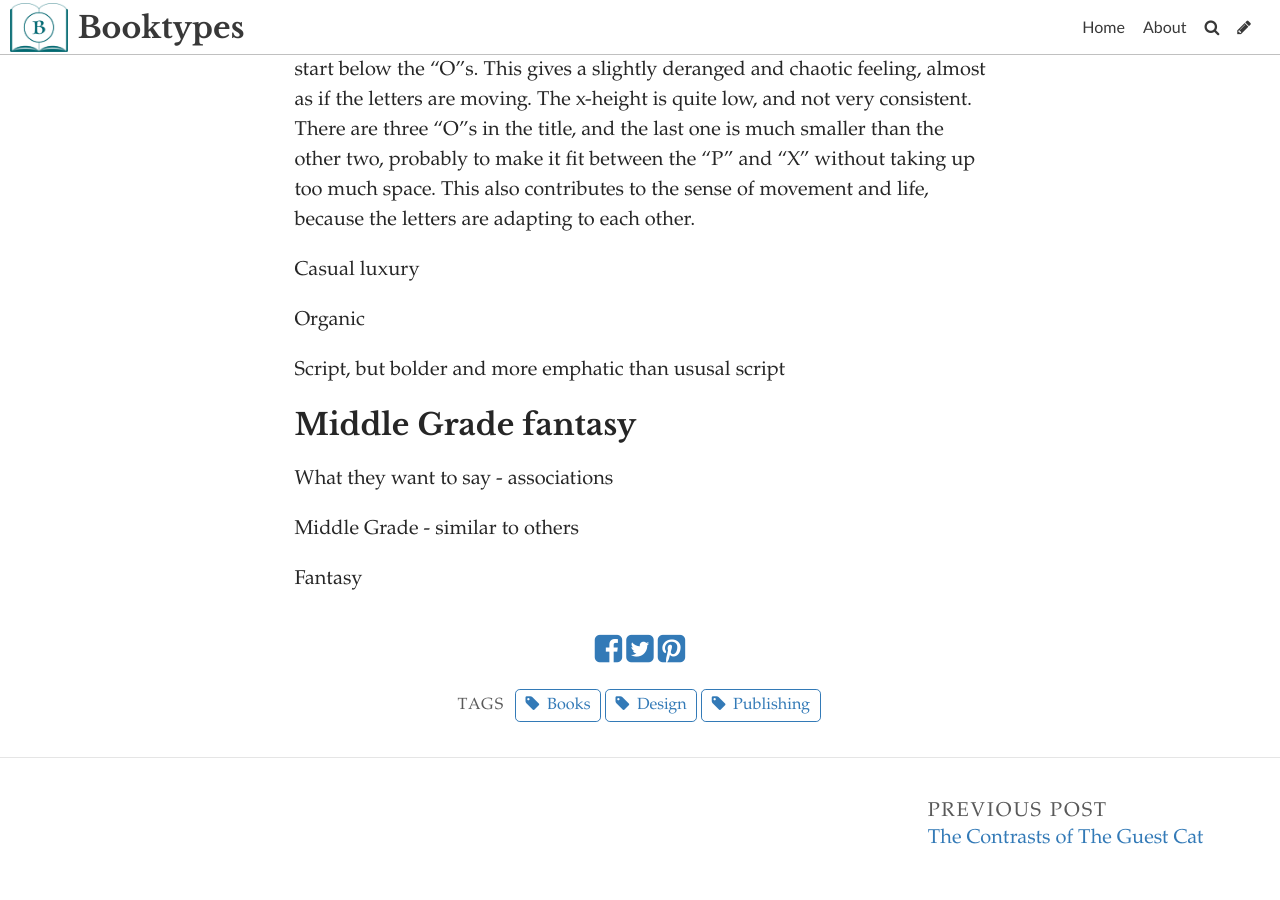
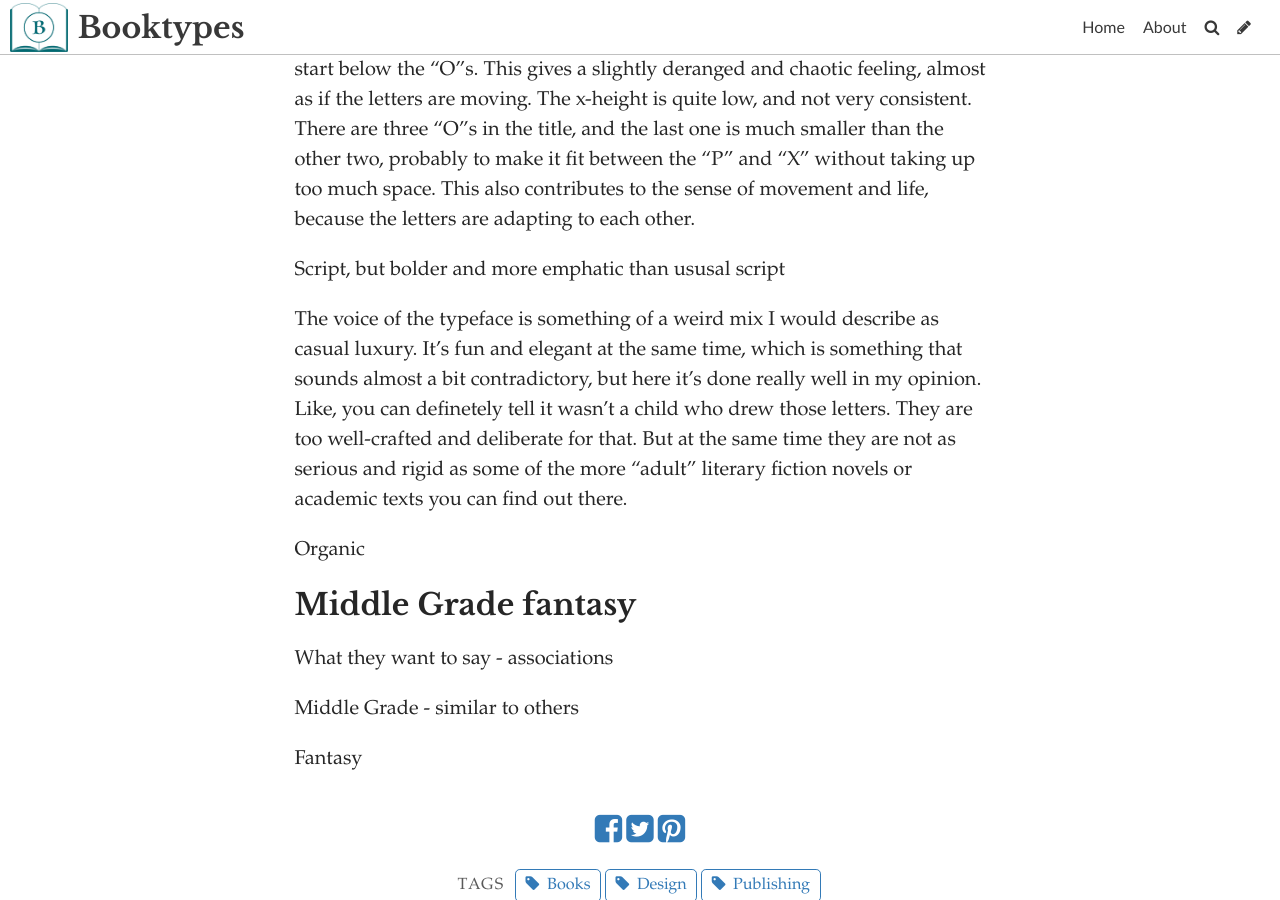
Before and after one commit to maudhaugland/booktypes, a Jekyll site: the page built from _posts/2021-10-04-the-magic-of-hollowpox.md, in a window 1280 px wide and 900 px high, scrolled down 1591 px. Built offline with Jekyll 4.4.1, drawn with Linux system fonts in a browser that asks for light colours; some web fonts are replaced.

Commit message:
Update Post “2021-10-04-the-magic-of-hollowpox”

```diff
--- a/_posts/2021-10-04-the-magic-of-hollowpox.md
+++ b/_posts/2021-10-04-the-magic-of-hollowpox.md
@@ -20,17 +20,21 @@ tags:
 
 As you get from the description, this is a book where magical elements are very prevalent. It is a very whimsical sort of magic, as the magic in Middle Grade fantasy novels often is. That's why it makes sense to me that the typeface of the title is so swirly and, well, fun!
 
+
+
 ### Chaos with a purpose
 
 The typography is a part of the branding of the series - recognisable
 
 The baseline is not very straight, which means that the "L"s in "Hollowpox" start below the "O"s. This gives a slightly deranged and chaotic feeling, almost as if the letters are moving. The x-height is quite low, and not very consistent. There are three "O"s in the title, and the last one is much smaller than the other two, probably to make it fit between the "P" and "X" without taking up too much space. This also contributes to the sense of movement and life, because the letters are adapting to each other.
 
-Casual luxury
+Script, but bolder and more emphatic than ususal script
+
+The voice of the typeface is something of a weird mix I would describe as casual luxury. It's fun and elegant at the same time, which is something that sounds almost a bit contradictory, but here it's done really well in my opinion. Like, you can definetely tell it wasn't a child who drew those letters. They are too well-crafted and deliberate for that. But at the same time they are not as serious and rigid as some of the more "adult" literary fiction novels or academic texts you can find out there.
 
 Organic
 
-Script, but bolder and more emphatic than ususal script
+
 
 ### Middle Grade fantasy
 
```
